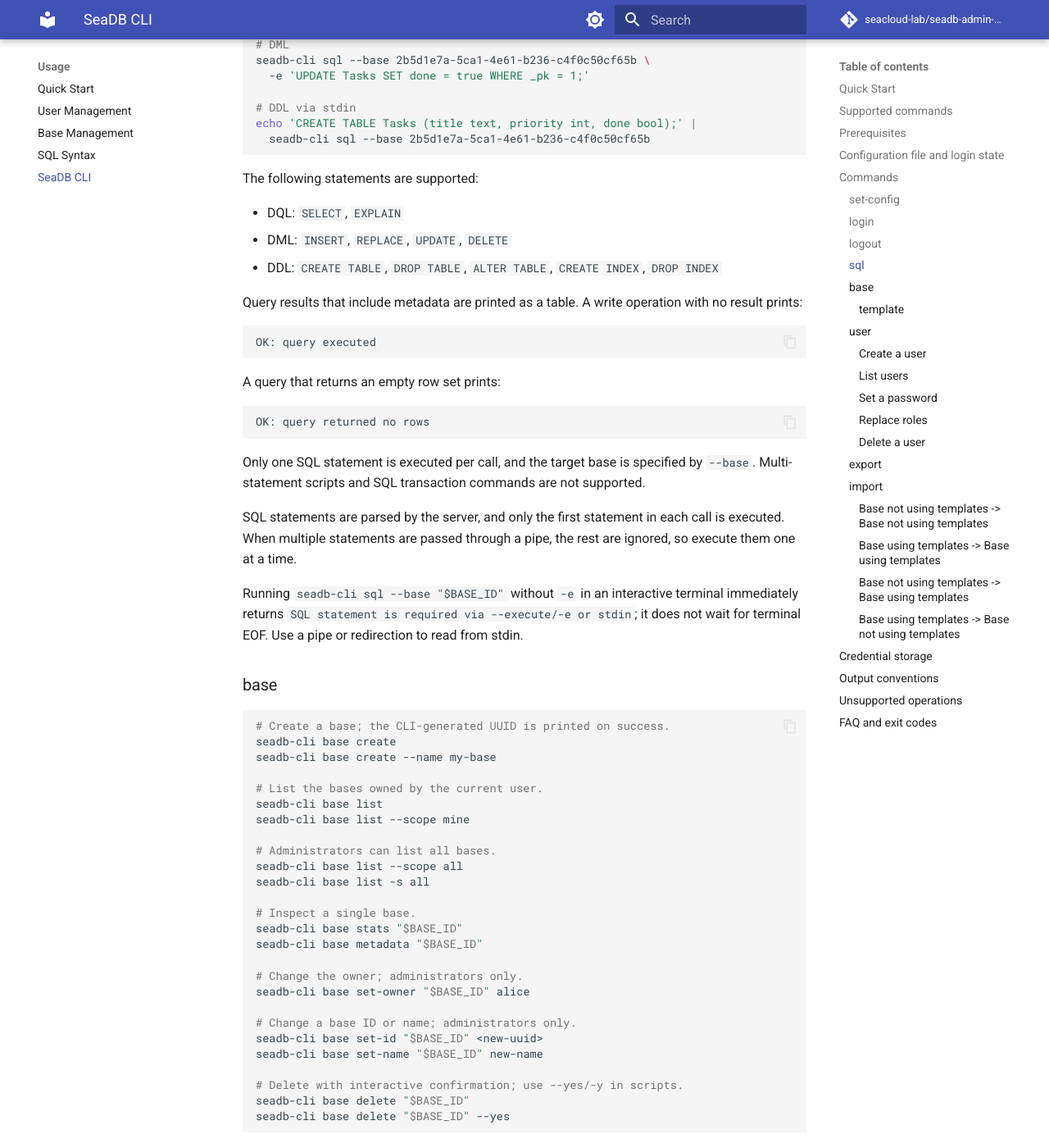
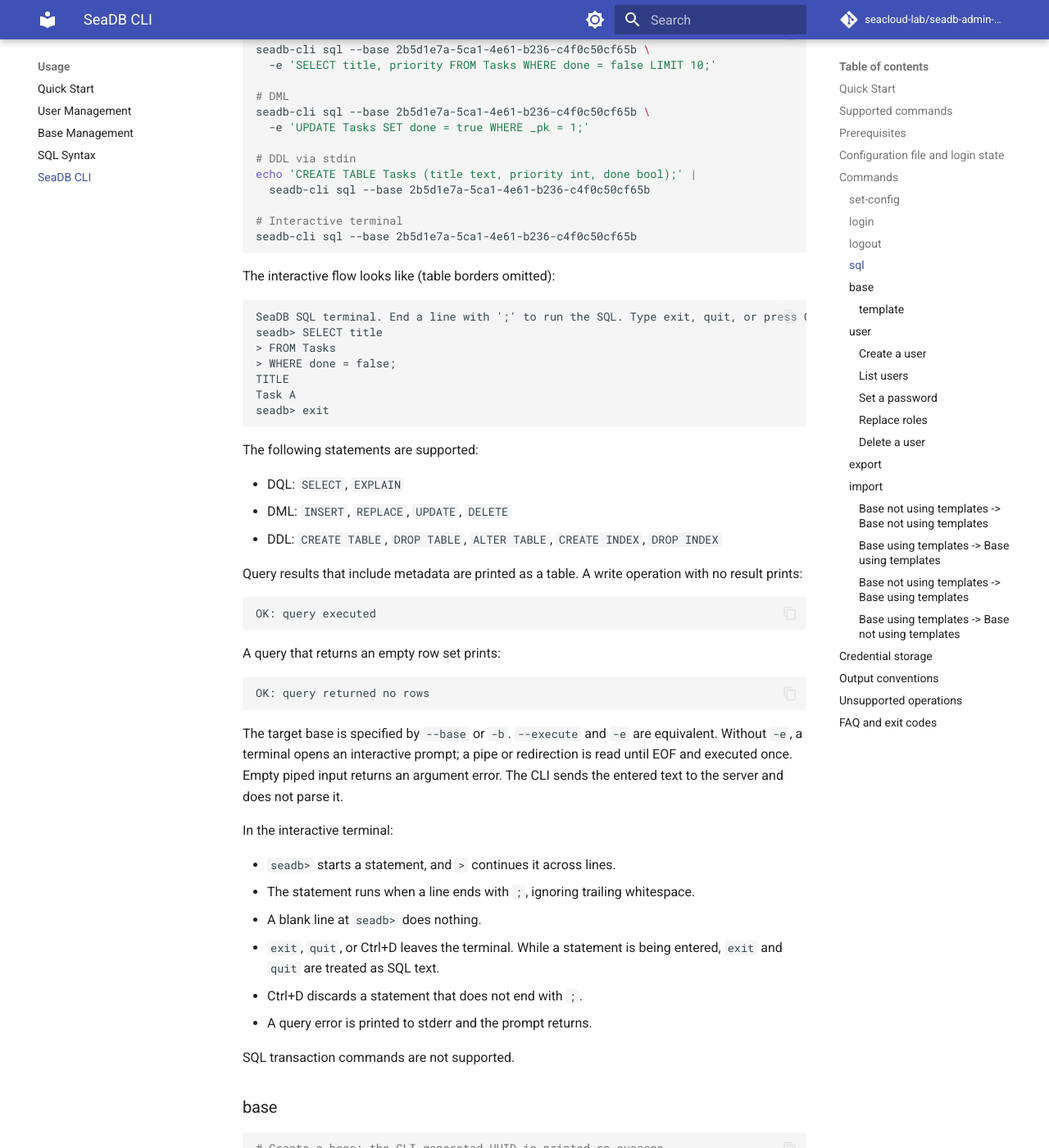
Before and after one commit to seacloud-lab/seadb-admin-docs, an MkDocs documentation site: the page built from manual/usage/cli.md, in a window 1280 px wide and 1400 px high, scrolled down 4320 px. Shown: the whole window at 82% size. Built offline with MkDocs 1.6.1 and Material for MkDocs 9.7.7, drawn with Linux system fonts in a browser that asks for light colours; comment, search, counter and statistics services are not loaded; the version menu is left out; some of the changed text lies outside the part shown.

Commit message:
docs(cli): document interactive SQL terminal usage
- add interactive and multiline SQL examples
- explain prompts, submission rules, and exit behavior
- document template interaction and error handling
- replace outdated non-interactive-only descriptions

````diff
--- a/manual/usage/cli.md
+++ b/manual/usage/cli.md
@@ -30,26 +30,28 @@
 - `set-config`: save the server address, timeout, and credential storage mode.
 - `login`: log in and create an API key.
 - `logout`: revoke the current API key and clean up local login state.
-- `sql`: execute a single SQL statement against a base.
+- `sql`: execute SQL against a base, or open an interactive SQL terminal.
 - `base`: create, list, inspect, delete bases, and change a base owner, ID, or name.
 - `user`: create, list, delete users, and set their passwords or roles
   (administrators only).
 - `export`: export a base to a dump file.
 - `import`: import a base from a dump file.
 
-`help` and `completion` are provided by the command framework. The CLI runs one
-command and then exits; there is no REPL or background process. Login state is
-stored in the config file and the credential store, so terminals that use the
-same config file share the login state.
+`help` and `completion` are provided by the command framework. Each command
+starts a new process and then exits. The interactive `sql` terminal is the
+exception and stays open until you leave it. There is no background process or
+saved interactive session. Login state is stored in the config file and the
+credential store, so terminals that use the same config file share the login
+state.
 
 ## Prerequisites
 
 `seadb-cli` currently only supports macOS and Linux.
 
 - Keyring is used to store credentials by default:
-    - macOS uses Keychain.
-    - Linux uses Secret Service, which requires an available user D-Bus session.
-    - On headless Linux or over SSH, switch to `file` mode (see [Credential storage](#credential-storage)).
+  - macOS uses Keychain.
+  - Linux uses Secret Service, which requires an available user D-Bus session.
+  - On headless Linux or over SSH, switch to `file` mode (see [Credential storage](#credential-storage)).
 
 ## Configuration file and login state
 
@@ -180,12 +182,13 @@
 
 ### sql
 
-`sql` requires a target base UUID. The SQL can be passed with `-e` or read from
-a pipe or redirected stdin:
+`sql` requires a target base UUID. Pass SQL with `-e`, read it from a pipe or
+redirected stdin, or start an interactive terminal by omitting `-e`:
 
 ```bash
 BASE_ID=f5a24a4e-a5bf-463a-b878-13b0a3a509c8
 
+seadb-cli sql --base "$BASE_ID"
 seadb-cli sql --base "$BASE_ID" -e "SELECT * FROM t1"
 seadb-cli sql -b "$BASE_ID" -e "SELECT * FROM t1"
 
@@ -207,6 +210,21 @@
 # DDL via stdin
 echo 'CREATE TABLE Tasks (title text, priority int, done bool);' |
   seadb-cli sql --base 2b5d1e7a-5ca1-4e61-b236-c4f0c50cf65b
+
+# Interactive terminal
+seadb-cli sql --base 2b5d1e7a-5ca1-4e61-b236-c4f0c50cf65b
+```
+
+The interactive flow looks like (table borders omitted):
+
+```text
+SeaDB SQL terminal. End a line with ';' to run the SQL. Type exit, quit, or press Ctrl+D to leave.
+seadb> SELECT title
+> FROM Tasks
+> WHERE done = false;
+TITLE
+Task A
+seadb> exit
 ```
 
 The following statements are supported:
@@ -228,18 +246,23 @@
 OK: query returned no rows
 ```
 
-Only one SQL statement is executed per call, and the target base is specified by
-`--base`. Multi-statement scripts and SQL transaction commands are not
-supported.
+The target base is specified by `--base` or `-b`. `--execute` and `-e` are
+equivalent. Without `-e`, a terminal opens an interactive prompt; a pipe or
+redirection is read until EOF and executed once. Empty piped input returns an
+argument error. The CLI sends the entered text to the server and does not parse
+it.
 
-SQL statements are parsed by the server, and only the first statement in each
-call is executed. When multiple statements are passed through a pipe, the rest
-are ignored, so execute them one at a time.
+In the interactive terminal:
 
-Running `seadb-cli sql --base "$BASE_ID"` without `-e` in an interactive
-terminal immediately returns `SQL statement is required via --execute/-e or
-stdin`; it does not wait for terminal EOF. Use a pipe or redirection to read
-from stdin.
+- `seadb>` starts a statement, and `>` continues it across lines.
+- The statement runs when a line ends with `;`, ignoring trailing whitespace.
+- A blank line at `seadb>` does nothing.
+- `exit`, `quit`, or Ctrl+D leaves the terminal. While a statement is being
+  entered, `exit` and `quit` are treated as SQL text.
+- Ctrl+D discards a statement that does not end with `;`.
+- A query error is printed to stderr and the prompt returns.
+
+SQL transaction commands are not supported.
 
 ### base
 
@@ -286,9 +309,11 @@
 
 #### template
 
-To create and modify template tables, pass `--template` instead of `--base`:
+To create and modify template tables, pass `--template` instead of `--base`.
+Omitting `-e` opens the interactive terminal for the template:
 
 ```bash
+seadb-cli sql --template
 seadb-cli sql --template -e "CREATE TABLE Contacts (name text, email text);"
 seadb-cli sql --template -e "ALTER TABLE Contacts ADD COLUMN phone text;"
 ```
@@ -388,7 +413,7 @@
 seadb-cli user delete alice -y
 ```
 
-By default, the CLI prompts `Delete user alice? [y/N]: `. Only `y` or `yes`
+By default, the CLI prompts `Delete user alice? [y/N]:`. Only `y` or `yes`
 (case-insensitive) confirms deletion. Any other answer cancels and prints
 `OK: user deletion canceled`. Non-interactive calls must pass `--yes` / `-y`;
 piping a confirmation into stdin is not supported. Success prints:
@@ -531,7 +556,8 @@
     ```
 
 - Exit codes: `0` on success, `1` on a request or business error, and `2` on a
-  CLI argument error.
+  CLI argument error. A query error inside the interactive `sql` terminal does
+  not end the terminal; leaving it normally still returns `0`.
 
 ## Unsupported operations
 
@@ -539,6 +565,8 @@
 - Managing users and roles through SQL statements such as `CREATE USER` or
   `GRANT`, creating custom roles, or assigning reader/writer roles to a base.
 - Other output formats such as JSON or CSV.
+- Command history in the interactive SQL terminal, or canceling input that has
+  not been submitted.
 - Displaying the number of rows affected by DML statements.
 
 ## FAQ and exit codes
````
